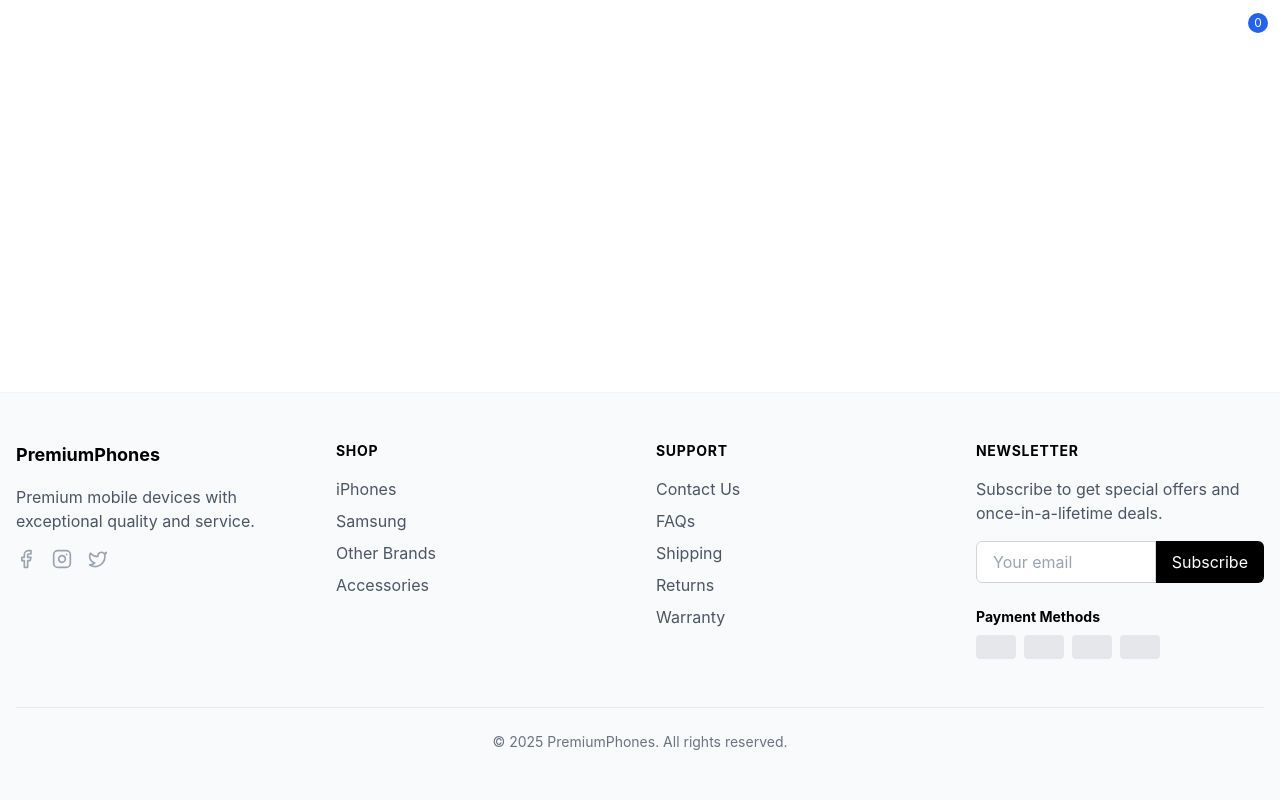
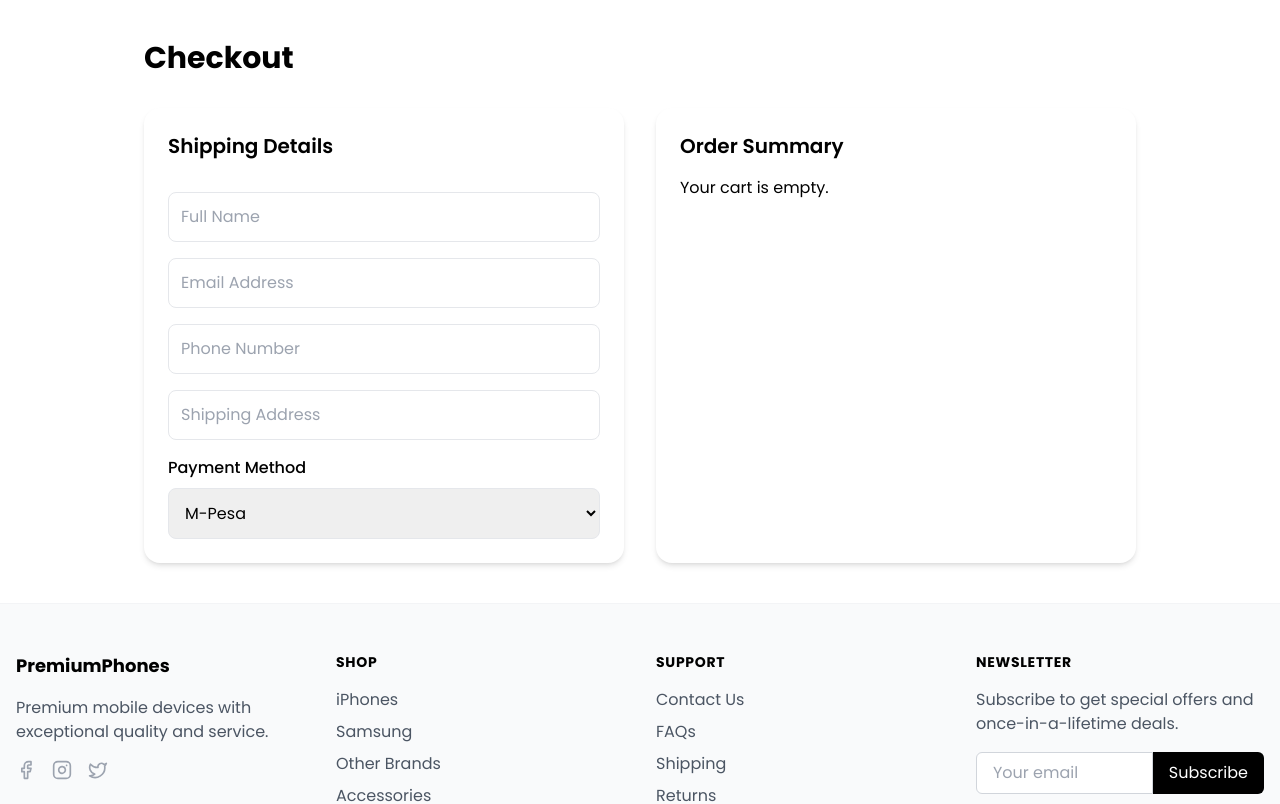
Before and after one commit to Math3wsl3vi/phone-store-template, a React (Vite) app: page /checkout in a window 1280 px wide. Shown: the top 804 px of the page. Built offline with nearby package versions, Linux system fonts and the light colour scheme.

Commit message:
cart features

```diff
--- a/src/App.tsx
+++ b/src/App.tsx
@@ -6,24 +6,29 @@ import { HomePage } from "./pages/Home";
 import { CartPanel } from "./components/cart/CartPanel";
 import { ProductCatalog } from "./components/home/ProductCatalog";
 import SingleProductPage from "./components/catalog/SingleProductPage";
+import { CartProvider } from "./context/CartContext";
+import { CheckoutPage } from "./components/cart/Checkout";
 
 export function App() {
   const [isCartOpen, setIsCartOpen] = useState(false);
 
   return (
     <Router>
-      <div className="flex flex-col min-h-screen bg-white">
+      <CartProvider>
+        <div className="flex flex-col min-h-screen bg-white font-poppins">
           <Header onCartClick={() => setIsCartOpen(true)} />
           <main className="flex-grow">
             <Routes>
               <Route path="/" element={<HomePage />} />
               <Route path="/catalog" element={<ProductCatalog />} />
               <Route path="/product/:id" element={<SingleProductPage />} />
+               <Route path="/checkout" element={<CheckoutPage />} />
             </Routes>
           </main>
           <Footer />
           <CartPanel isOpen={isCartOpen} onClose={() => setIsCartOpen(false)} />
         </div>
+      </CartProvider>
     </Router>
   );
 }
--- a/src/components/cart/CartPanel.tsx
+++ b/src/components/cart/CartPanel.tsx
@@ -1,54 +1,125 @@
-import React from 'react';
-import { XIcon, ShoppingCartIcon } from 'lucide-react';
+import React from "react";
+import { XIcon, ShoppingCartIcon } from "lucide-react";
+import { useCart } from "../../context/CartContext"; // adjust path to your context
+import { useNavigate } from "react-router-dom";
+
 interface CartPanelProps {
   isOpen: boolean;
   onClose: () => void;
 }
-export function CartPanel({
-  isOpen,
-  onClose
-}: CartPanelProps) {
-  const cartItems = []; // This would be connected to state in a real app
-  return <div className={`fixed inset-0 bg-black bg-opacity-50 z-50 transition-opacity ${isOpen ? 'opacity-100' : 'opacity-0 pointer-events-none'}`}>
-      <div className={`absolute top-0 right-0 h-full w-full max-w-md bg-white shadow-xl transition-transform transform ${isOpen ? 'translate-x-0' : 'translate-x-full'}`}>
+
+export function CartPanel({ isOpen, onClose }: CartPanelProps) {
+  const { cartItems, removeFromCart, clearCart } = useCart(); // 👈 from context
+
+  const subtotal = cartItems.reduce((acc, item) => acc + item.price * item.quantity, 0);
+  const navigate = useNavigate();
+
+
+  return (
+    <div
+      className={`fixed inset-0 bg-black bg-opacity-50 z-50 transition-opacity ${
+        isOpen ? "opacity-100" : "opacity-0 pointer-events-none"
+      }`}
+    >
+      <div
+        className={`absolute top-0 right-0 h-full w-full max-w-md bg-white shadow-xl transition-transform transform ${
+          isOpen ? "translate-x-0" : "translate-x-full"
+        }`}
+      >
         <div className="flex flex-col h-full">
+          {/* Header */}
           <div className="flex items-center justify-between p-6 border-b">
             <h2 className="text-xl font-bold">Your Cart</h2>
-            <button onClick={onClose} className="p-2 rounded-full hover:bg-gray-100 transition-colors">
+            <button
+              onClick={onClose}
+              className="p-2 rounded-full hover:bg-gray-100 transition-colors"
+            >
               <XIcon className="h-6 w-6" />
             </button>
           </div>
+
+          {/* Cart Content */}
           <div className="flex-grow overflow-y-auto p-6">
-            {cartItems.length === 0 ? <div className="flex flex-col items-center justify-center h-full text-center">
+            {cartItems.length === 0 ? (
+              <div className="flex flex-col items-center justify-center h-full text-center">
                 <ShoppingCartIcon className="h-16 w-16 text-gray-300 mb-4" />
                 <h3 className="text-xl font-medium mb-2">Your cart is empty</h3>
                 <p className="text-gray-500 mb-6">
                   Looks like you haven't added any products yet.
                 </p>
-                <button onClick={onClose} className="bg-black text-white px-6 py-3 rounded-lg hover:bg-gray-800 transition-colors">
+                <button
+                  onClick={onClose}
+                  className="bg-black text-white px-6 py-3 rounded-lg hover:bg-gray-800 transition-colors"
+                >
                   Continue Shopping
                 </button>
-              </div> : <div className="space-y-6">
-                {/* This would map through cart items in a real app */}
-              </div>}
+              </div>
+            ) : (
+              <div className="space-y-6">
+                {cartItems.map((item) => (
+                  <div key={item.id} className="flex items-center justify-between">
+                    <div className="flex items-center space-x-4">
+                      <img
+                        src={item.image}
+                        alt={item.name}
+                        className="w-16 h-16 object-cover rounded-lg"
+                      />
+                      <div>
+                        <h4 className="font-medium">{item.name}</h4>
+                        <p className="text-sm text-gray-500">
+                          Ksh {item.price.toLocaleString()} × {item.quantity}
+                        </p>
+                      </div>
+                    </div>
+                    <button
+                      onClick={() => removeFromCart(item.id)}
+                      className="text-red-500 text-sm hover:underline"
+                    >
+                      Remove
+                    </button>
+                  </div>
+                ))}
+              </div>
+            )}
           </div>
+
+          {/* Footer */}
           <div className="p-6 border-t bg-gray-50">
             <div className="flex justify-between mb-4">
               <span className="font-medium">Subtotal</span>
-              <span className="font-bold">$0.00</span>
+              <span className="font-bold">Ksh {subtotal.toLocaleString()}</span>
             </div>
             <div className="flex justify-between mb-6">
               <span className="font-medium">Shipping</span>
               <span>Calculated at checkout</span>
             </div>
-            <button className="w-full bg-black text-white py-3 rounded-lg hover:bg-gray-800 transition-colors mb-3 font-medium" disabled={cartItems.length === 0}>
+            <button
+               onClick={() => {
+              onClose(); // close cart panel
+              navigate("/checkout");
+            }}
+              className="w-full bg-black text-white py-3 rounded-lg hover:bg-gray-800 transition-colors mb-3 font-medium"
+              disabled={cartItems.length === 0}
+            >
               Proceed to Checkout
             </button>
-            <button onClick={onClose} className="w-full bg-transparent text-black border border-gray-300 py-3 rounded-lg hover:bg-gray-100 transition-colors font-medium">
+            <button
+              onClick={onClose}
+              className="w-full bg-transparent text-black border border-gray-300 py-3 rounded-lg hover:bg-gray-100 transition-colors font-medium"
+            >
               Continue Shopping
             </button>
+            {cartItems.length > 0 && (
+              <button
+                onClick={clearCart}
+                className="w-full mt-3 text-red-500 hover:underline"
+              >
+                Clear Cart
+              </button>
+            )}
           </div>
         </div>
       </div>
-    </div>;
+    </div>
+  );
 }
--- /dev/null
+++ b/src/components/cart/Checkout.tsx
@@ -0,0 +1,116 @@
+"use client";
+import React, { useState } from "react";
+import { CartItem, useCart } from "../../context/CartContext";
+
+export function CheckoutPage() {
+  const { cartItems, total } = useCart();
+  const [formData, setFormData] = useState({
+    fullName: "",
+    email: "",
+    phone: "",
+    address: "",
+    paymentMethod: "mpesa",
+  });
+
+  const handleChange = (e: React.ChangeEvent<HTMLInputElement | HTMLSelectElement>) => {
+    setFormData({ ...formData, [e.target.name]: e.target.value });
+  };
+
+  const handlePlaceOrder = () => {
+    if (!formData.fullName || !formData.phone || !formData.address) {
+      alert("Please fill in all required fields.");
+      return;
+    }
+
+    // Mock checkout
+    alert(`Order placed! Payment via ${formData.paymentMethod}.`);
+  };
+
+  return (
+    <div className="container mx-auto px-4 py-10 max-w-5xl">
+      <h1 className="text-3xl font-bold mb-8">Checkout</h1>
+
+      <div className="grid grid-cols-1 lg:grid-cols-2 gap-8">
+        {/* Checkout Form */}
+        <div className="bg-white shadow-md rounded-2xl p-6 space-y-4">
+          <h2 className="text-xl font-semibold mb-4">Shipping Details</h2>
+          <input
+            type="text"
+            name="fullName"
+            placeholder="Full Name"
+            value={formData.fullName}
+            onChange={handleChange}
+            className="w-full border rounded-lg p-3"
+            required
+          />
+          <input
+            type="email"
+            name="email"
+            placeholder="Email Address"
+            value={formData.email}
+            onChange={handleChange}
+            className="w-full border rounded-lg p-3"
+          />
+          <input
+            type="tel"
+            name="phone"
+            placeholder="Phone Number"
+            value={formData.phone}
+            onChange={handleChange}
+            className="w-full border rounded-lg p-3"
+            required
+          />
+          <input
+            type="text"
+            name="address"
+            placeholder="Shipping Address"
+            value={formData.address}
+            onChange={handleChange}
+            className="w-full border rounded-lg p-3"
+            required
+          />
+
+          <div>
+            <label className="block mb-2 font-medium">Payment Method</label>
+            <select
+              name="paymentMethod"
+              value={formData.paymentMethod}
+              onChange={handleChange}
+              className="w-full border rounded-lg p-3"
+            >
+              <option value="mpesa">M-Pesa</option>
+              <option value="card">Credit/Debit Card</option>
+            </select>
+          </div>
+        </div>
+
+        {/* Order Summary */}
+        <div className="bg-white shadow-md rounded-2xl p-6 space-y-4">
+          <h2 className="text-xl font-semibold mb-4">Order Summary</h2>
+          {cartItems.length === 0 ? (
+            <p>Your cart is empty.</p>
+          ) : (
+            <div className="space-y-4">
+              {cartItems.map((item:CartItem, idx: number) => (
+                <div key={idx} className="flex justify-between items-center border-b pb-2">
+                  <span>{item.name} (x{item.quantity})</span>
+                  <span>Ksh {item.price * item.quantity}</span>
+                </div>
+              ))}
+              <div className="flex justify-between font-bold text-lg pt-4">
+                <span>Total:</span>
+                <span>Ksh {total}</span>
+              </div>
+              <button
+                onClick={handlePlaceOrder}
+                className="w-full bg-blue-600 text-white py-3 rounded-lg hover:bg-blue-700 transition"
+              >
+                Place Order
+              </button>
+            </div>
+          )}
+        </div>
+      </div>
+    </div>
+  );
+}
--- a/src/components/catalog/SingleProductPage.tsx
+++ b/src/components/catalog/SingleProductPage.tsx
@@ -1,5 +1,6 @@
 import React, { useState } from "react";
 import { ShoppingCart, Plus } from "lucide-react";
+import { useCart } from "../../context/CartContext";
 
 const products = [
   {
@@ -72,52 +73,10 @@ export default function SingleProductPage() {
   const [currentProductId, setCurrentProductId] = useState(1);
   const product = products.find((p) => p.id === currentProductId) || products[0];
   const [selectedColor, setSelectedColor] = useState(product.colors?.[0] || "");
+   const { addToCart } = useCart();
 
   return (
     <div className="min-h-screen bg-white">
-      {/* Navigation Bar */}
-      <nav className="sticky top-0 z-50 bg-white/80 backdrop-blur-xl border-b border-gray-200">
-        <div className="max-w-7xl mx-auto px-6 py-3">
-          <div className="flex items-center justify-between">
-            <div className="flex items-center space-x-12">
-              <h1 className="text-xl font-semibold">Store</h1>
-              <div className="hidden md:flex space-x-8 text-sm">
-                <a href="#" className="text-gray-600 hover:text-gray-900">Mac</a>
-                <a href="#" className="text-gray-600 hover:text-gray-900">iPad</a>
-                <a href="#" className="text-gray-600 hover:text-gray-900">iPhone</a>
-                <a href="#" className="text-gray-600 hover:text-gray-900">Watch</a>
-                <a href="#" className="text-gray-600 hover:text-gray-900">AirPods</a>
-              </div>
-            </div>
-            <ShoppingCart className="w-5 h-5 text-gray-600 cursor-pointer hover:text-gray-900" />
-          </div>
-        </div>
-      </nav>
-
-      {/* Product Selector (for demo) */}
-      <div className="bg-gray-50 py-4 border-b border-gray-200">
-        <div className="max-w-7xl mx-auto px-6">
-          <div className="flex gap-2 overflow-x-auto">
-            {products.map((p) => (
-              <button
-                key={p.id}
-                onClick={() => {
-                  setCurrentProductId(p.id);
-                  setSelectedColor(p.colors?.[0] || "");
-                }}
-                className={`px-4 py-2 rounded-full text-sm whitespace-nowrap transition-colors ${
-                  currentProductId === p.id
-                    ? "bg-gray-900 text-white"
-                    : "bg-white text-gray-600 hover:bg-gray-100"
-                }`}
-              >
-                {p.name}
-              </button>
-            ))}
-          </div>
-        </div>
-      </div>
-
       {/* Product Section */}
       <div className="max-w-7xl mx-auto px-6 py-12">
         {/* Product Header */}
@@ -207,7 +166,14 @@ export default function SingleProductPage() {
 
             {/* Action Buttons */}
             <div className="space-y-4">
-              <button className="w-full bg-blue-600 text-white py-4 rounded-full font-semibold text-lg hover:bg-blue-700 transition-colors flex items-center justify-center gap-2">
+              <button
+              onClick={() => addToCart({
+                    ...product,
+                    id: String(product.id), // convert number -> string
+                    quantity: 1,
+                    })
+                  }
+              className="w-full bg-blue-600 text-white py-4 rounded-full font-semibold text-lg hover:bg-blue-700 transition-colors flex items-center justify-center gap-2">
                 <Plus className="w-5 h-5" />
                 Add to Bag
               </button>
--- a/src/components/layout/Header.tsx
+++ b/src/components/layout/Header.tsx
@@ -5,6 +5,7 @@ import {
   MenuIcon,
   XIcon,
 } from "lucide-react";
+import { useCart } from "../../context/CartContext"; // adjust path
 
 interface HeaderProps {
   onCartClick: () => void;
@@ -13,6 +14,10 @@ interface HeaderProps {
 export function Header({ onCartClick }: HeaderProps) {
   const [isMenuOpen, setIsMenuOpen] = useState(false);
   const [isScrolled, setIsScrolled] = useState(false);
+
+  // 👇 use cart from context
+  const { cartItems } = useCart();
+  const cartCount = cartItems.reduce((acc, item) => acc + item.quantity, 0);
 
   useEffect(() => {
     const handleScroll = () => {
@@ -23,7 +28,9 @@ export function Header({ onCartClick }: HeaderProps) {
   }, []);
 
   // Switch colors based on scroll
-  const textColor = isScrolled ? "text-gray-800 hover:text-black" : "text-white hover:text-gray-200";
+  const textColor = isScrolled
+    ? "text-gray-800 hover:text-black"
+    : "text-white hover:text-gray-200";
 
   return (
     <header
@@ -90,9 +97,11 @@ export function Header({ onCartClick }: HeaderProps) {
             <ShoppingCartIcon
               className={`h-6 w-6 ${isScrolled ? "text-black" : "text-white"}`}
             />
-            <span className="absolute -top-1 -right-1 bg-blue-600 text-white text-xs rounded-full h-5 w-5 flex items-center justify-center">
-              0
-            </span>
+            {cartCount > 0 && (
+              <span className="absolute -top-1 -right-1 bg-blue-600 text-white text-xs rounded-full h-5 w-5 flex items-center justify-center">
+                {cartCount}
+              </span>
+            )}
           </button>
         </div>
 
@@ -105,18 +114,28 @@ export function Header({ onCartClick }: HeaderProps) {
             <ShoppingCartIcon
               className={`h-6 w-6 ${isScrolled ? "text-black" : "text-white"}`}
             />
-            <span className="absolute -top-1 -right-1 bg-blue-600 text-white text-xs rounded-full h-5 w-5 flex items-center justify-center">
-              0
-            </span>
+            {cartCount > 0 && (
+              <span className="absolute -top-1 -right-1 bg-blue-600 text-white text-xs rounded-full h-5 w-5 flex items-center justify-center">
+                {cartCount}
+              </span>
+            )}
           </button>
           <button
             onClick={() => setIsMenuOpen(!isMenuOpen)}
             className="p-2 rounded-md hover:bg-gray-100"
           >
             {isMenuOpen ? (
-              <XIcon className={`h-6 w-6 ${isScrolled ? "text-black" : "text-white"}`} />
+              <XIcon
+                className={`h-6 w-6 ${
+                  isScrolled ? "text-black" : "text-white"
+                }`}
+              />
             ) : (
-              <MenuIcon className={`h-6 w-6 ${isScrolled ? "text-black" : "text-white"}`} />
+              <MenuIcon
+                className={`h-6 w-6 ${
+                  isScrolled ? "text-black" : "text-white"
+                }`}
+              />
             )}
           </button>
         </div>
--- /dev/null
+++ b/src/context/CartContext.tsx
@@ -0,0 +1,62 @@
+import React, { createContext, useContext, useState, ReactNode } from "react";
+
+export interface CartItem {
+  id: string;
+  name: string;
+  price: number;
+  quantity: number;
+   image: string;
+}
+
+export interface CartContextType {
+  cartItems: CartItem[];
+  total: number;
+  addToCart: (item: CartItem) => void;
+  removeFromCart: (id: string) => void;
+  clearCart: () => void;
+}
+
+const CartContext = createContext<CartContextType | undefined>(undefined);
+
+export const CartProvider = ({ children }: { children: ReactNode }) => {
+  const [cartItems, setCartItems] = useState<CartItem[]>([]);
+
+  const addToCart = (item: CartItem) => {
+    setCartItems((prev) => {
+      const existing = prev.find((i) => i.id === item.id);
+      if (existing) {
+        return prev.map((i) =>
+          i.id === item.id ? { ...i, quantity: i.quantity + item.quantity } : i
+        );
+      }
+      return [...prev, item];
+    });
+  };
+
+  const removeFromCart = (id: string) => {
+    setCartItems((prev) => prev.filter((i) => i.id !== id));
+  };
+
+  const clearCart = () => setCartItems([]);
+
+  const total = cartItems.reduce(
+    (sum, item) => sum + item.price * item.quantity,
+    0
+  );
+
+  return (
+    <CartContext.Provider
+      value={{ cartItems, total, addToCart, removeFromCart, clearCart }}
+    >
+      {children}
+    </CartContext.Provider>
+  );
+};
+
+export const useCart = () => {
+  const context = useContext(CartContext);
+  if (!context) {
+    throw new Error("useCart must be used within a CartProvider");
+  }
+  return context;
+};
```
Lines whose indentation alone changed are shown as unchanged.
